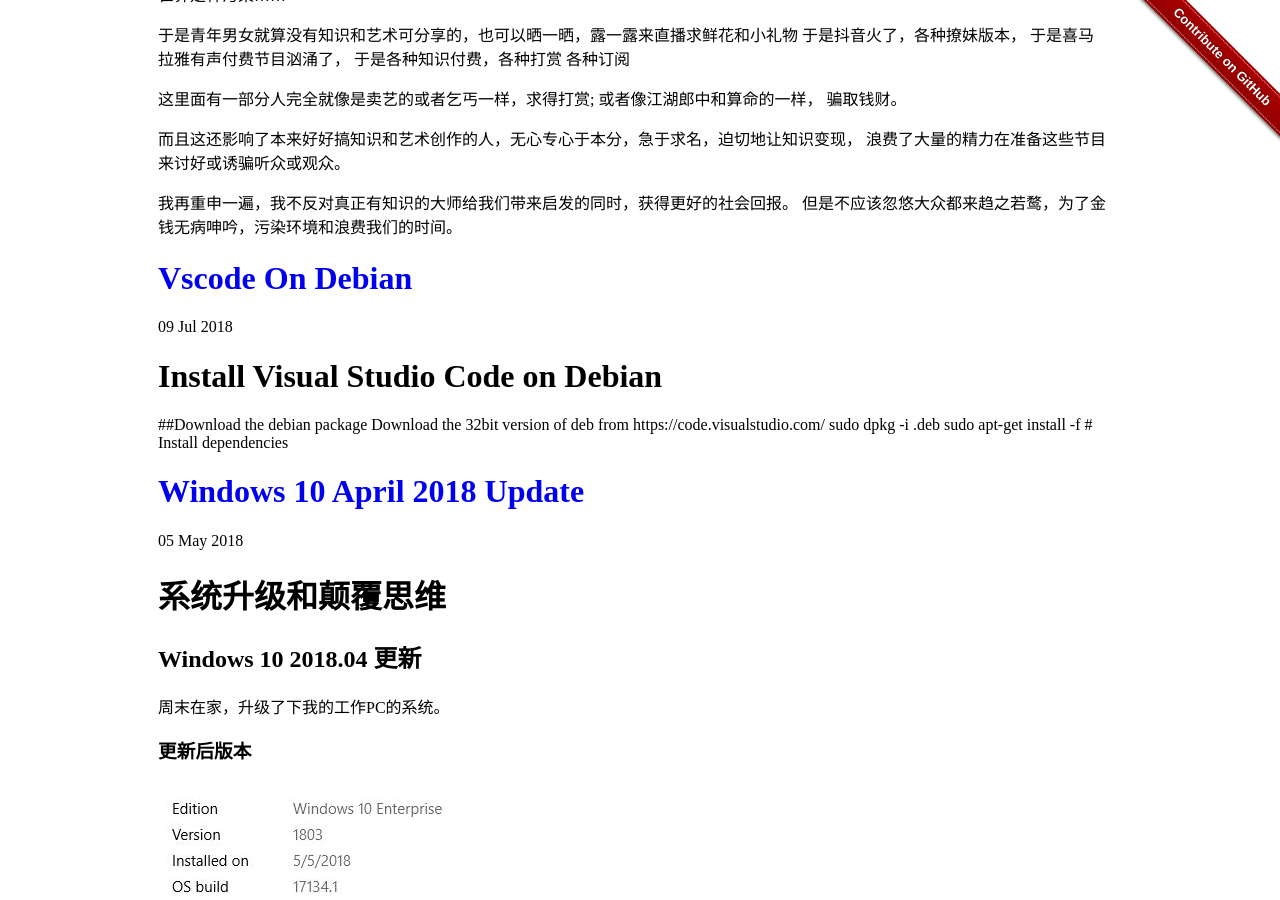
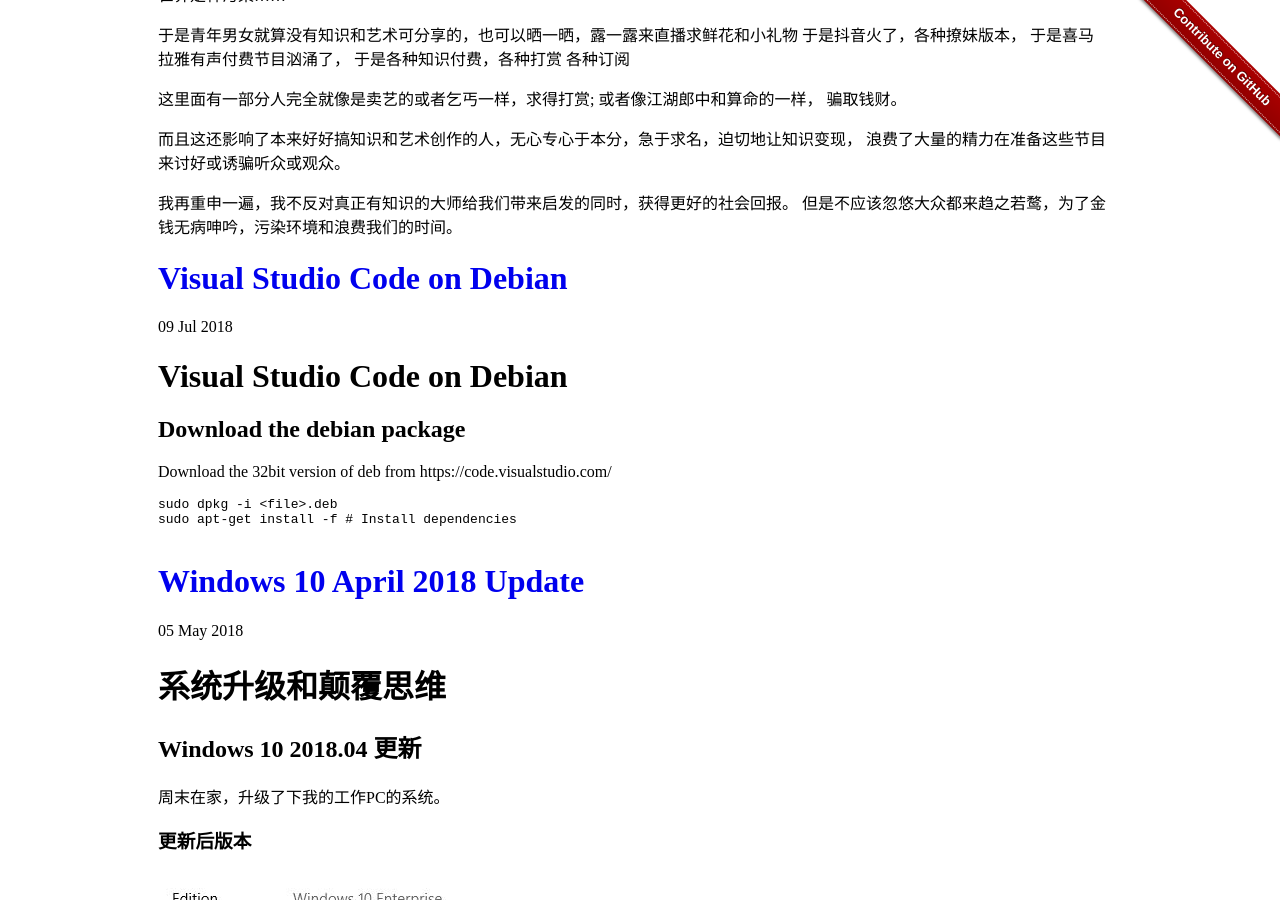
Before and after one commit to liuning0820/liuning0820.github.io, a Jekyll site: the page built from index.html, in a window 1280 px wide and 900 px high, scrolled down 610 px. Built offline with Jekyll 4.4.1, drawn with Linux system fonts in a browser that asks for light colours; the list of posts is cut into pages by our own code.

Commit message:
update the article.

````diff
--- a/_posts/2018-07-09-vscode-on-debian.md
+++ b/_posts/2018-07-09-vscode-on-debian.md
@@ -1,5 +1,16 @@
-# Install Visual Studio Code on Debian
-##Download the debian package
+---
+layout: default
+title: "Visual Studio Code on Debian"
+---
+
+# Visual Studio Code on Debian
+
+## Download the debian package
+
 Download the 32bit version of deb from https://code.visualstudio.com/
+
+```sh
 sudo dpkg -i <file>.deb
 sudo apt-get install -f # Install dependencies
+
+```
````
